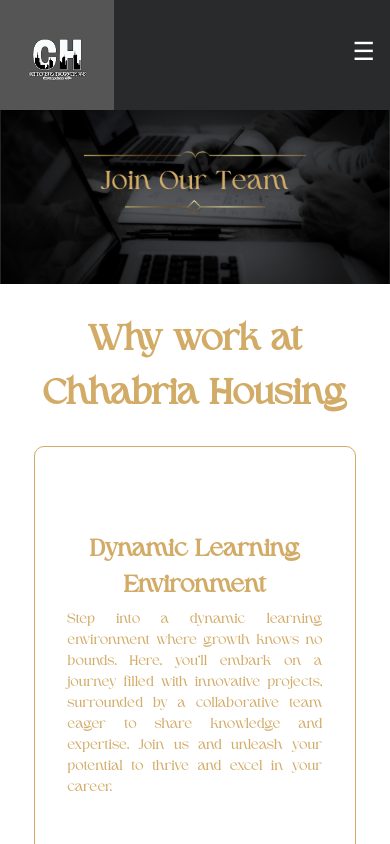
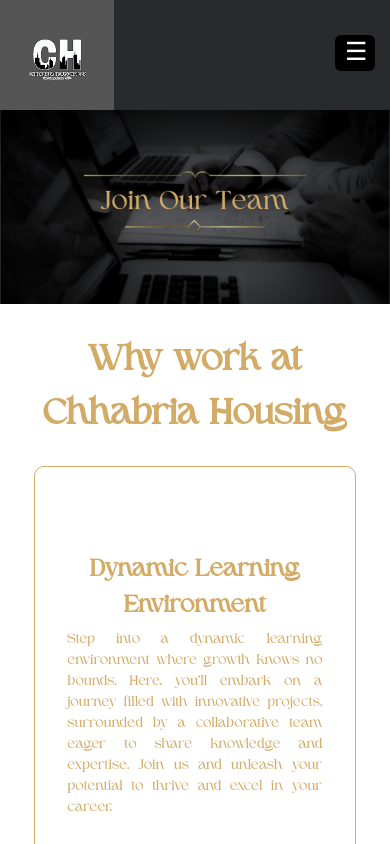
Before and after one commit to Harsh-gg/Chhabria-Housing, a React (Vite) app in the folder Chhabria Housing/Chhabria Housing/: page /join in a window 390 px wide. Shown: the top 844 px of the page. Built offline with nearby package versions, Linux system fonts and the light colour scheme; a web font is replaced by a local one.

Commit message:
final changes

```diff
--- a/Chhabria Housing/Chhabria Housing/src/Hero.module.css
+++ b/Chhabria Housing/Chhabria Housing/src/Hero.module.css
@@ -6,7 +6,7 @@
 
 @media screen and (max-width: 700px) {
     #container{
-        padding-top: 20%
+        padding-top: 25%
 }
 }
 #text{
--- a/Chhabria Housing/Chhabria Housing/src/Navbar.module.css
+++ b/Chhabria Housing/Chhabria Housing/src/Navbar.module.css
@@ -297,6 +297,10 @@ float: left;
 }
 .burgerIcon{
 display: none;
+background-color: black;
+border-radius: 6px;
+
+
 }
 
 @media screen and (max-width: 768px) {
@@ -318,11 +322,15 @@ display: none;
   color: white;
   font-size: 25px;
   cursor: pointer;
-  padding: 0px 10px 10px 20px;
+  padding: 0px 10px 10px 10px;
+  margin-right: 10px;
+  max-width: 40px;
+  max-height: 36px;
+  margin-left: auto;
 }
-.burgerIcon:hover{
+/* .burgerIcon:hover{
   background-color: #282a2c;
-}
+} */
 .menuItems {
   display: none; /* Hide the menu items by default on smaller screens */
 }
--- a/Chhabria Housing/Chhabria Housing/src/Pages/About.jsx
+++ b/Chhabria Housing/Chhabria Housing/src/Pages/About.jsx
@@ -35,6 +35,7 @@ function About() {
       <Navbar openPopup={openPopup} />
       {isPopupOpen && <Popup closePopup={closePopup} />}
       <Hero img={image}/>
+      <br />
       <Aboutsec />
       <Founders />
       <div id='testimonials'><Testimonial/></div>
--- a/Chhabria Housing/Chhabria Housing/src/Pages/Home.jsx
+++ b/Chhabria Housing/Chhabria Housing/src/Pages/Home.jsx
@@ -41,6 +41,7 @@ function Home() {
         <br/>
         <AutoplayCarousel />
         <Projsection openPopup={openPopup}/>
+        <br/>
         <div id='about'><Aboutsec/></div>
         <Stats />
         <div id='testimonials'><Testimonial/></div>
--- a/Chhabria Housing/Chhabria Housing/src/WhyCaro.jsx
+++ b/Chhabria Housing/Chhabria Housing/src/WhyCaro.jsx
@@ -20,13 +20,14 @@ export default function WhyCaro() {
         <img className={styles.image} src={bookImage} alt="Book" />
       </div>
       <div className={styles.content}>
-        <img className={styles.image} src={growthImage} alt="Growth" />
+
         <div className={styles.data}>
           Personalized Career Development
           <h2 className={styles.info}>
           At our company, we understand that each career journey is unique. That's why we offer personalized career development tailored to your aspirations and goals. From mentorship programs to specialized training, we're committed to helping you chart a path that aligns with your ambitions and ensures meaningful growth and success.
           </h2>
         </div>
+        <img className={styles.image} src={growthImage} alt="Growth" />
       </div>
       <div className={styles.content}>
         <div className={styles.data}>Transparent Work Culture
@@ -37,12 +38,13 @@ export default function WhyCaro() {
         <img className={styles.image} src={transparencyImage} alt="Transparency" />
       </div>
       <div className={styles.content}>
-        <img className={styles.image} src={advancementImage} alt="Advancement" />
+
         <div className={styles.data}>Proven Career Advancement
           <h2 className={styles.info}>
           Join our team and unlock the path to proven career advancement. With a track record of nurturing talent and promoting from within, we offer opportunities for growth and progression based on merit and dedication. Elevate your career with us, where your potential is recognized, and your ambitions are realized.
           </h2>
         </div>
+        <img className={styles.image} src={advancementImage} alt="Advancement" />
       </div>
     </div>
 
--- a/Chhabria Housing/Chhabria Housing/src/aboutsec.module.css
+++ b/Chhabria Housing/Chhabria Housing/src/aboutsec.module.css
@@ -12,7 +12,7 @@
     padding-left: 7%;
     padding-right: 7%;
     padding-bottom: 5%;
-    margin-top: 30px;
+
     margin-bottom: 30px;
     margin-left: auto;
     margin-right: auto;
```
